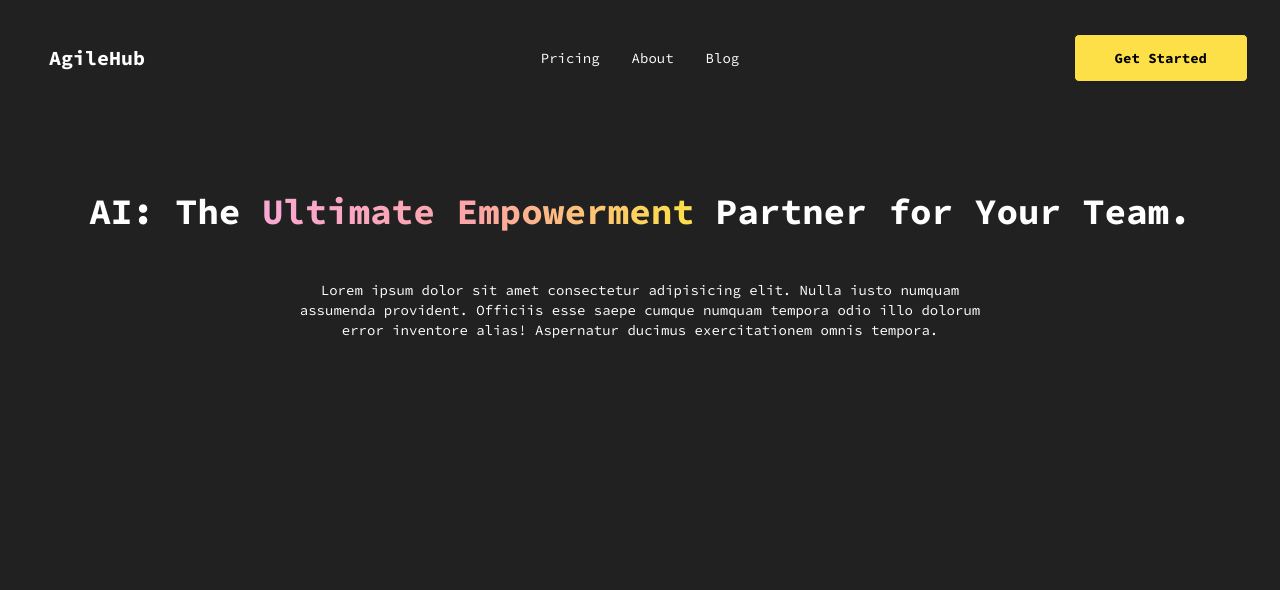
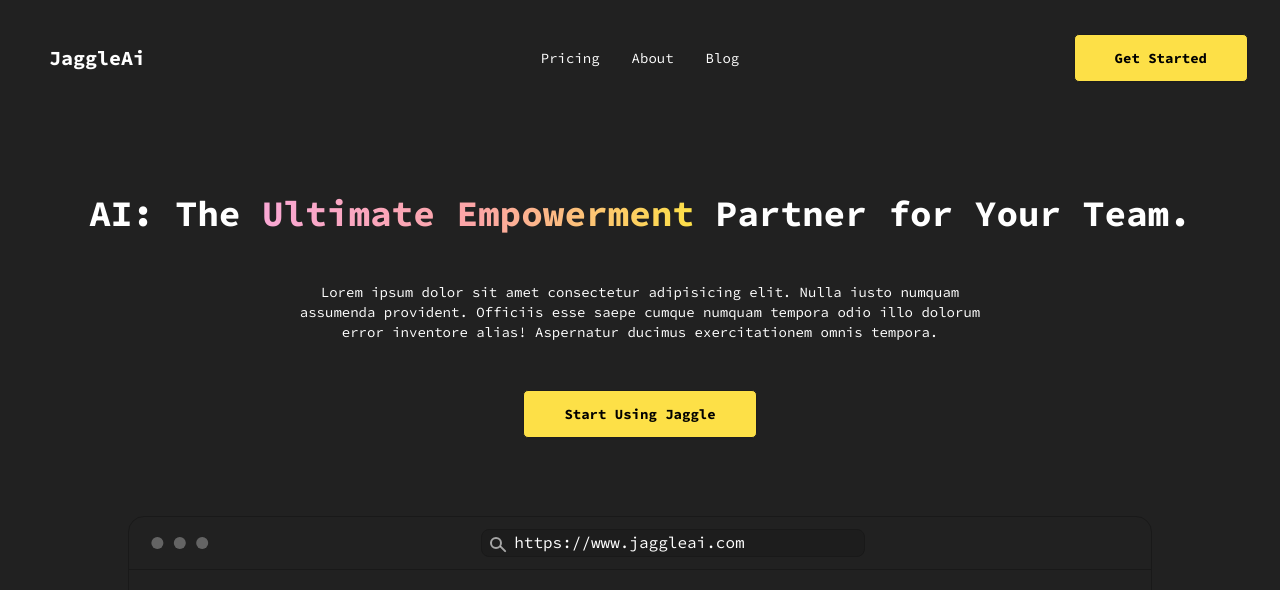
Before and after one commit to jigmetnamgyal/agilehub-ai, a Next.js app: page / in a window 1280 px wide. Shown: the top 590 px of the page. Built offline with nearby package versions, Linux system fonts and the light colour scheme.

Commit message:
feat(): updated 2nd section

```diff
--- a/src/app/page.tsx
+++ b/src/app/page.tsx
@@ -2,12 +2,22 @@ import NavBar from "@/components/navbar"
 
 export default function Home() {
   return (
-    <main className="flex h-[800px] flex-col items-center">
+    <main className="flex h-auto flex-col items-center">
         <NavBar />
-        <div className="h-[300px] w-full flex flex-col justify-center items-center text-center gap-12">
+        <div className="h-[400px] w-full flex flex-col justify-center items-center text-center gap-12">
           <p className="text-4xl font-extrabold">AI: The <span className="font-extrabold text-transparent bg-clip-text bg-gradient-to-r from-pink-300 via-red-300 to-yellow-300">Ultimate Empowerment</span> Partner for Your Team.</p>
           <p className="w-full px-72 text-sm">Lorem ipsum dolor sit amet consectetur adipisicing elit. Nulla iusto numquam assumenda provident. Officiis esse saepe cumque numquam tempora odio illo dolorum error inventore alias! Aspernatur ducimus exercitationem omnis tempora.</p>
+
+          <a className="btn bg-yellow-300 text-black rounded-[5px] px-10 hover:text-white hover:bg-transparent hover:border-2 hover:border-yellow-300">Start Using Jaggle</a>
         </div>
+
+        <div className="mockup-browser border border-base-300 w-[80%] h-[600px]">
+          <div className="mockup-browser-toolbar">
+            <div className="input border border-base-300">https://www.jaggleai.com</div>
+          </div>
+          <div className="flex justify-center px-4 py-16 border-t border-base-300">
+        </div>
+      </div>
     </main>
   )
 }
--- a/src/components/navbar/index.tsx
+++ b/src/components/navbar/index.tsx
@@ -20,7 +20,7 @@ const NavBar = () => {
         <li><a>Item 3</a></li>
       </ul>
     </div>
-    <a className="btn btn-ghost text-xl ">AgileHub</a>
+    <a className="btn btn-ghost text-xl ">JaggleAi</a>
   </div>
   <div className="navbar-center hidden lg:flex">
     <ul className="menu menu-horizontal px-1">
```
